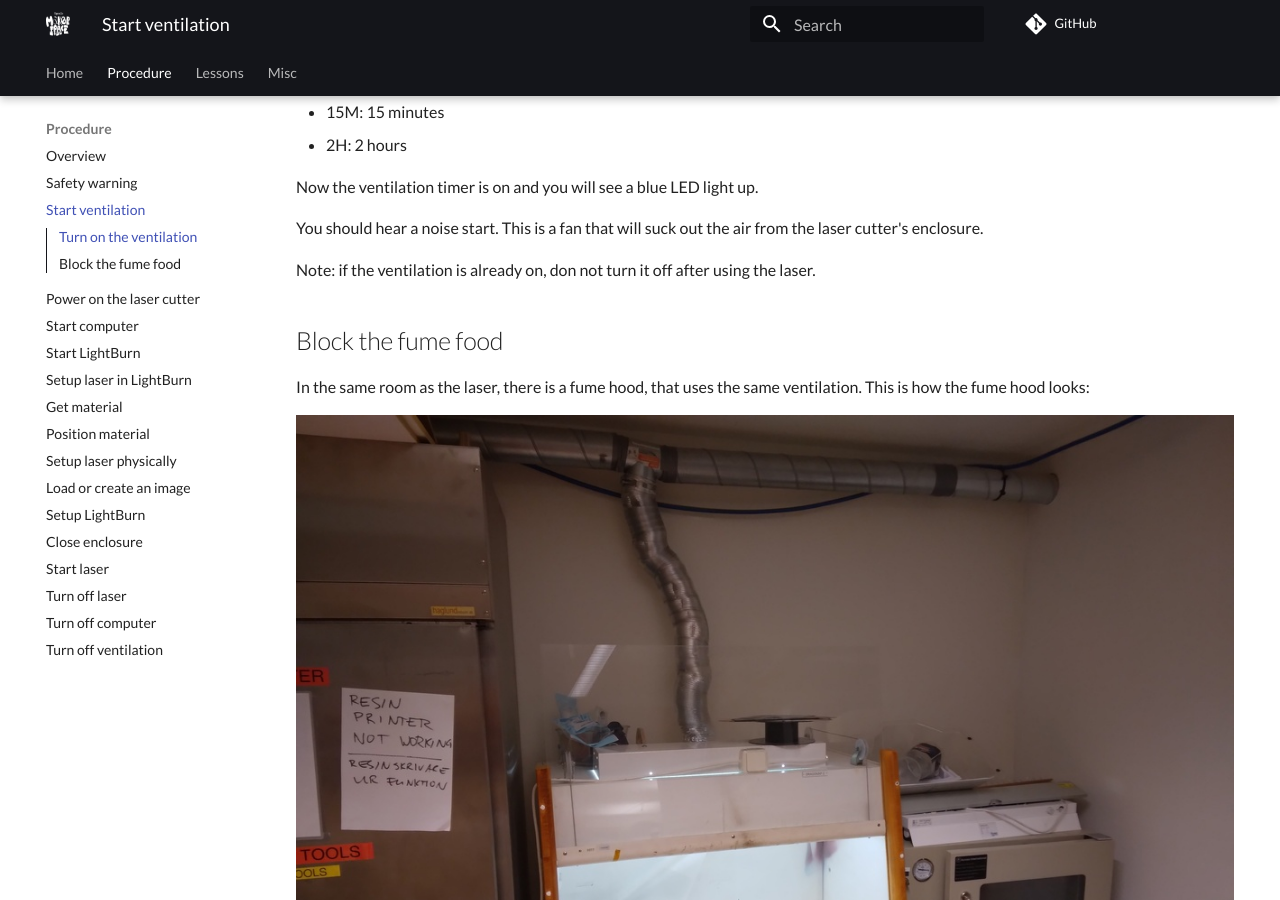
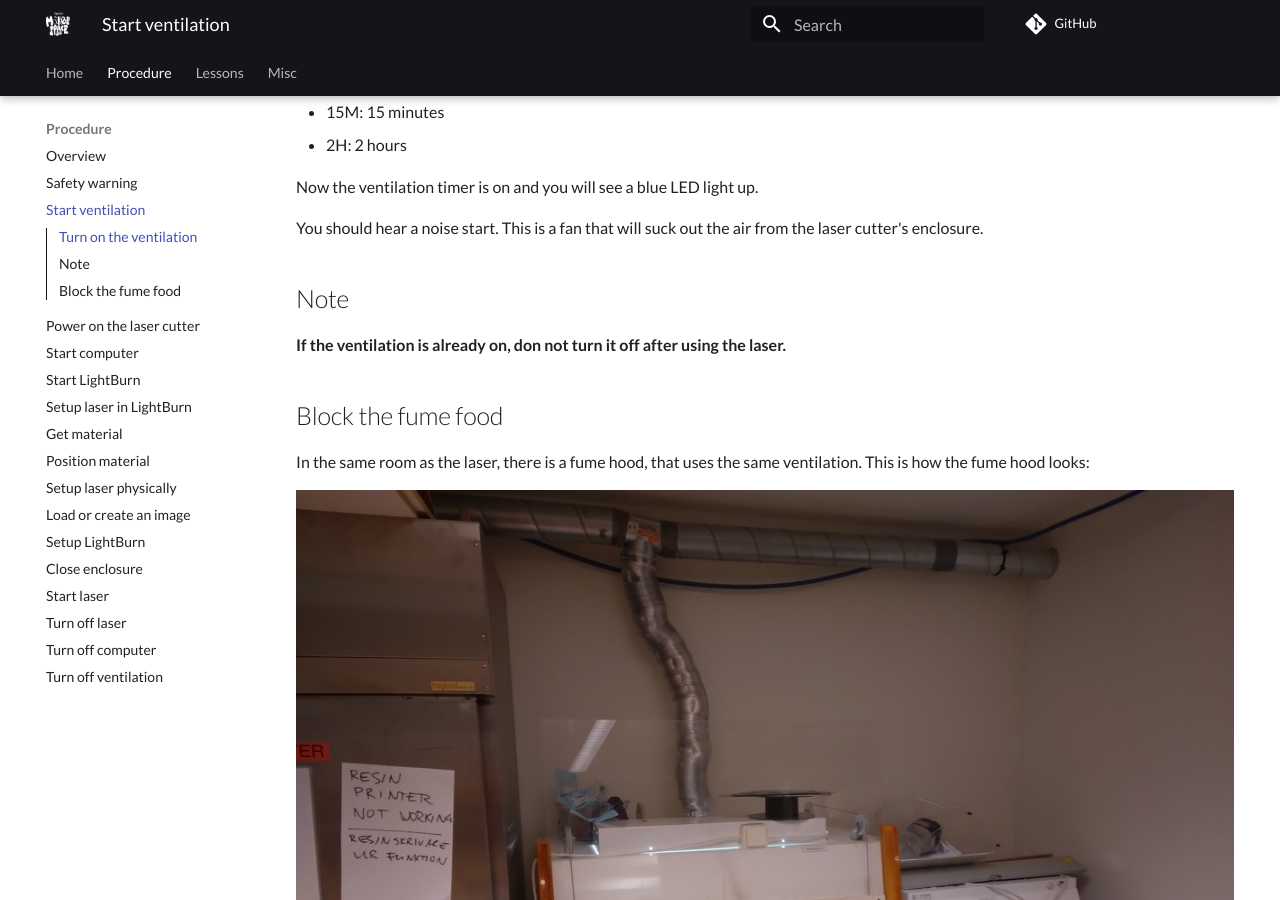
Before and after one commit to uppsala-makerspace/laser_cutter_guide, an MkDocs documentation site: the page built from docs/steps/start_ventilation.md, in a window 1280 px wide and 900 px high, scrolled down 2702 px. Built offline with MkDocs 1.6.1 and Material for MkDocs 9.7.7, drawn with Linux system fonts in a browser that asks for light colours; comment, search, counter and statistics services are not loaded.

Commit message:
Update start_ventilation.md

```diff
--- a/docs/steps/start_ventilation.md
+++ b/docs/steps/start_ventilation.md
@@ -45,7 +45,9 @@ You should hear a noise start.
 This is a fan that will suck out the air from the laser cutter's
 enclosure.
 
-Note: if the ventilation is already on, don not turn it off after using the laser.
+##Note
+
+**If the ventilation is already on, don not turn it off after using the laser.**
 
 ## Block the fume food
 
```
